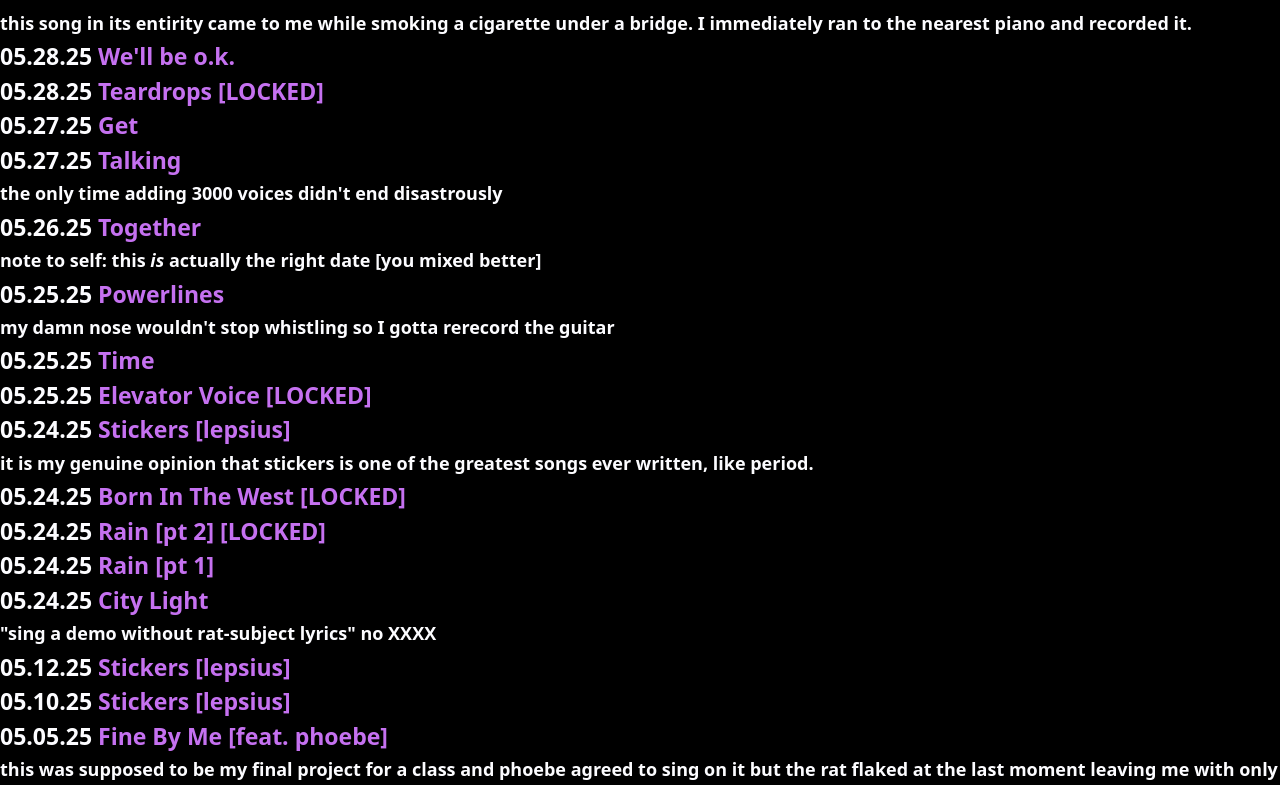
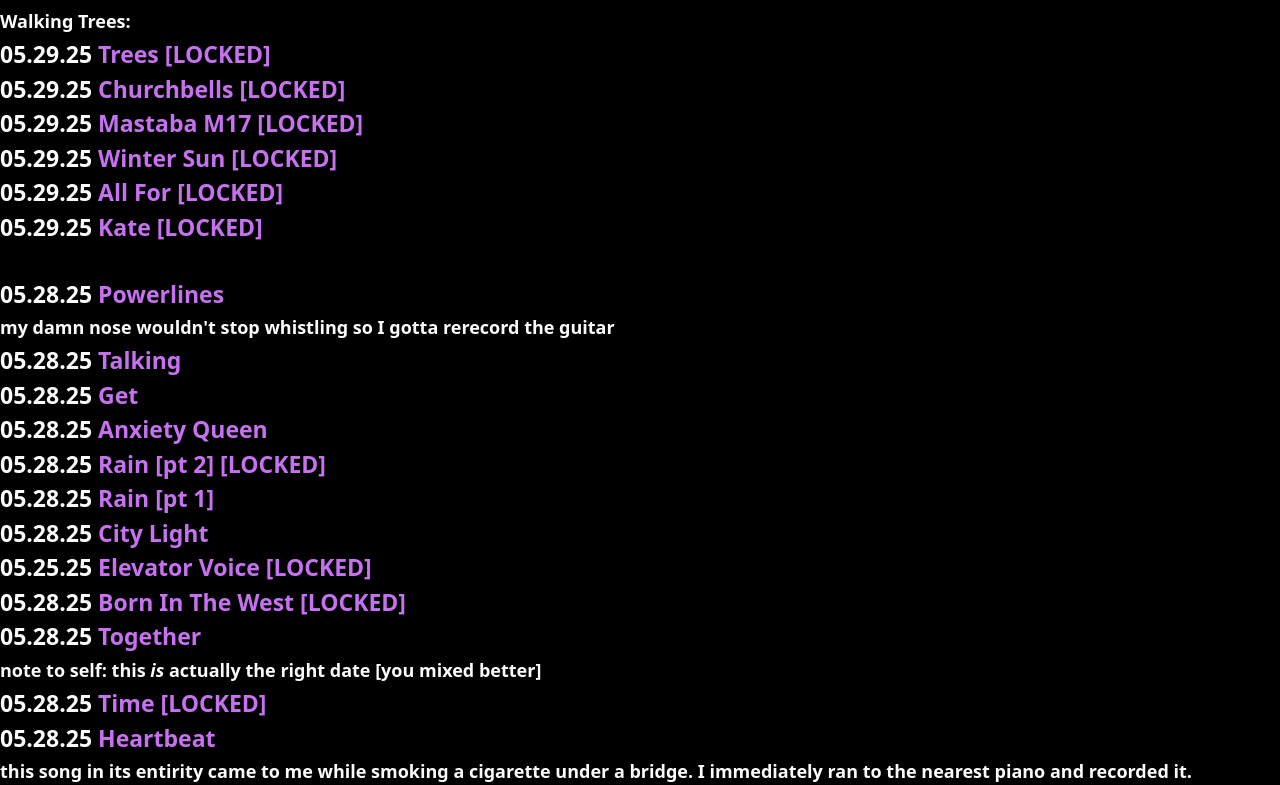
Before and after one commit to WrenKennison/WrenKennison.github.io, a plain HTML site: page chron.html in a window 1280 px wide. Shown: the part 572-1357 px from the top of the page. Drawn offline with Linux system fonts and the light colour scheme.

```diff
--- a/chron.html
+++ b/chron.html
@@ -39,9 +39,32 @@
             <!--2025-->
     <br><h3>Discdawgraphy</h3>
             <mark>Progress:</mark> ~250/700<br>
-             <br><h4 style="color:orange;">2025</h>
-            <p>
+             <br><h4 style="color:orange;">2025</h4>
 
+             <p>
+
+            <br>
+            <p>Walking Trees:</p>
+            <h5>05.29.25 <a href="whothefuckisyou.html">Trees [LOCKED]</a></h5>
+            <h5>05.29.25 <a href="whothefuckisyou.html">Churchbells [LOCKED]</a></h5>
+            <h5>05.29.25 <a href="whothefuckisyou.html">Mastaba M17 [LOCKED]</a></h5>
+            <h5>05.29.25 <a href="whothefuckisyou.html">Winter Sun [LOCKED]</a></h5>
+            <h5>05.29.25 <a href="whothefuckisyou.html">All For [LOCKED]</a></h5>
+            <h5>05.29.25 <a href="whothefuckisyou.html">Kate [LOCKED]</a></h5>
+            <br>
+            <h5>05.28.25 <a href="music/Powerlines/052825.mp3">Powerlines</a></h5>
+            my damn nose wouldn't stop whistling so I gotta rerecord the guitar
+            <h5>05.28.25 <a href="music/Talking/052825.mp3">Talking</a></h5>
+            <h5>05.28.25 <a href="music/Get/052825.mp3">Get</a></h5>
+            <h5>05.28.25 <a href="music/Anxiety Queen/052825.mp3">Anxiety Queen</a></h5>
+            <h5>05.28.25 <a href="whothefuckisyou.html">Rain [pt 2] [LOCKED]</a></h5>
+            <h5>05.28.25 <a href="music/Rain Part One/052825.mp3">Rain [pt 1]</a></h5>
+            <h5>05.28.25 <a href="music/City Light/052825.mp3">City Light</a></h5>
+            <h5>05.25.25 <a href="whothefuckisyou.html">Elevator Voice [LOCKED]</a></h5>
+            <h5>05.28.25 <a href="whothefuckisyou.html">Born In The West [LOCKED]</a></h5>
+            <h5>05.28.25 <a href="music/Together Waltz/052825.mp3">Together</a></h5>
+            note to self: this <i>is</i> actually the right date [you mixed better]
+            <h5>05.28.25 <a href="whothefuckisyou.html">Time [LOCKED]</a></h5>
             <h5>05.28.25 <a href="music/Heartbeat/052825.mp3">Heartbeat</a></h5>
             this song in its entirity came to me while smoking a cigarette under a bridge. I immediately ran to the nearest piano and recorded it.
             <h5>05.28.25 <a href="music/We'll Be Ok/052825.mp3">We'll be o.k.</a></h5>
@@ -50,9 +73,7 @@
             <h5>05.27.25 <a href="music/Talking/052725.mp3">Talking</a></h5>
             the only time adding 3000 voices didn't end disastrously
             <h5>05.26.25 <a href="music/Together Waltz/052625.mp3">Together</a></h5>
-            note to self: this <i>is</i> actually the right date [you mixed better]
             <h5>05.25.25 <a href="music/Powerlines/052525.mp3">Powerlines</a></h5>
-            my damn nose wouldn't stop whistling so I gotta rerecord the guitar
             <h5>05.25.25 <a href="music/Time/052525.mp3">Time</a></h5>
             <h5>05.25.25 <a href="whothefuckisyou.html">Elevator Voice [LOCKED]</a></h5>
             <h5>05.24.25 <a href="music/Stickers/052425.mp3">Stickers [lepsius]</a></h5>
```
Also changed, not shown: poiuytrewq.html (+11 -1 lines).
